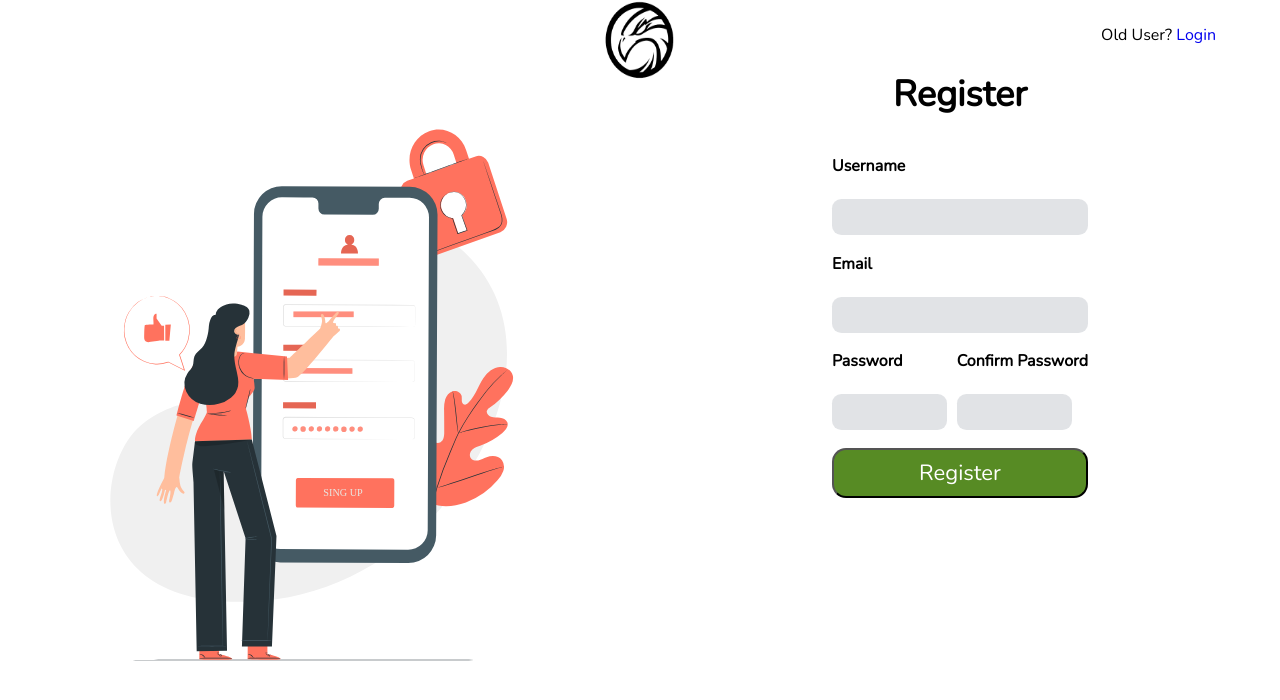
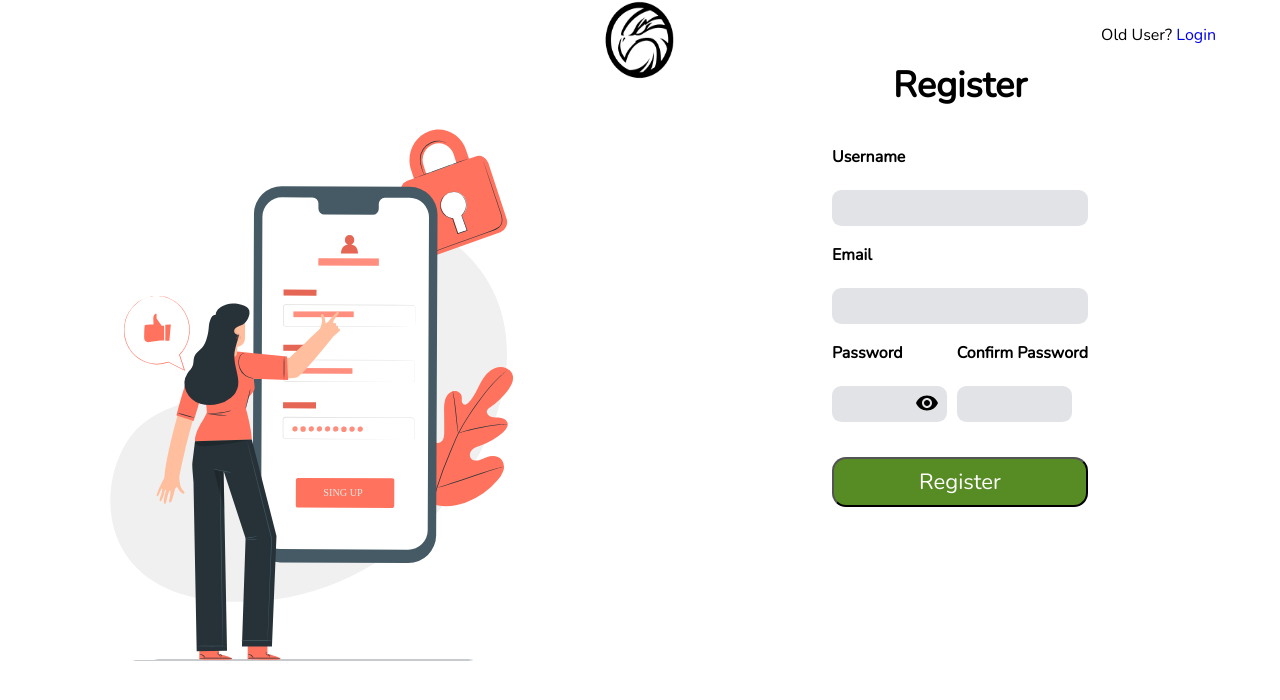
Before and after one commit to aashujames/Toodle_App, a React (Create React App) app: page /register in a window 1280 px wide. Shown: the top 700 px of the page. Built offline with nearby package versions, Linux system fonts and the light colour scheme.

Commit message:
show and hide password

```diff
--- a/src/components/Login/Register.js
+++ b/src/components/Login/Register.js
@@ -4,6 +4,8 @@ import { Link, useNavigate } from "react-router-dom";
 import requestClient from "../../axios/Client";
 import registerImage from "../../register-cover.svg";
 import logo from "../../../src/logo.png";
+import VisibilityIcon from "@mui/icons-material/Visibility";
+import VisibilityOffIcon from "@mui/icons-material/VisibilityOff";
 
 const Register = () => {
     const [data, setData] = useState({
@@ -13,6 +15,7 @@ const Register = () => {
         password2: ""
     });
     const [errors, setErrors] = useState({});
+    const [showPassword, setShowPassword] = useState(false);
     let navigate = useNavigate();
 
     const handleChange = (e) => {
@@ -44,6 +47,10 @@ const Register = () => {
                     console.log(error.response.data);
                 }
             });
+    };
+
+    const handleClickShowPassword = () => {
+        setShowPassword(!showPassword);
     };
 
     return (
@@ -95,13 +102,27 @@ const Register = () => {
                             <div className="form-group">
                                 <label htmlFor="password1">Password </label>
                                 <br />
+                                <div className="relative">
                                     <input
                                         className="text-field"
-                                    type="password"
+                                        type={
+                                            showPassword ? "text" : "password"
+                                        }
                                         id="password1"
                                         value={data.password1}
                                         onChange={handleChange}
                                     />
+                                    <button
+                                        onClick={handleClickShowPassword}
+                                        className="pass-visible"
+                                    >
+                                        {showPassword ? (
+                                            <VisibilityOffIcon />
+                                        ) : (
+                                            <VisibilityIcon />
+                                        )}
+                                    </button>
+                                </div>
                             </div>
                             <div className="form-group">
                                 <label htmlFor="password2">
@@ -115,11 +136,9 @@ const Register = () => {
                                     value={data.password2}
                                     onChange={handleChange}
                                 />
-                                <p className="error-pass">
-                                    {errors?.password1}
-                                </p>
                             </div>
                         </div>
+                        <p className="error-pass">{errors?.password1}</p>
                     </div>
 
                     <div className="footer">
--- a/src/styles/Register.css
+++ b/src/styles/Register.css
@@ -53,6 +53,19 @@
     font-weight: 600;
 }
 
+.relative {
+    position: relative;
+}
+
+.pass-visible {
+    position: absolute;
+    background: none;
+    right: 8px;
+    top: 5px;
+    border: none;
+    cursor: pointer;
+}
+
 .error {
     color: red;
     text-align: center;
@@ -77,9 +90,8 @@
 }
 
 .error-pass {
-    display: flex;
-    justify-content: center;
-    align-items: center;
+    color: red;
+    width: 20vw;
 }
 
 .footer {
```
Also changed, not shown: package.json (+4 -4 lines), 1 other file (tests, documents, lock files or other folders). Lines whose indentation alone changed are shown as unchanged.
